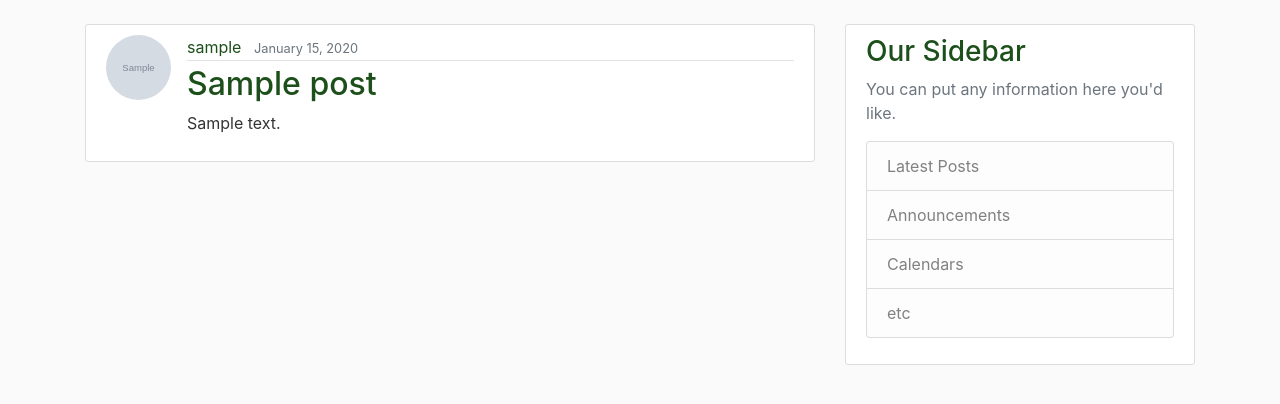
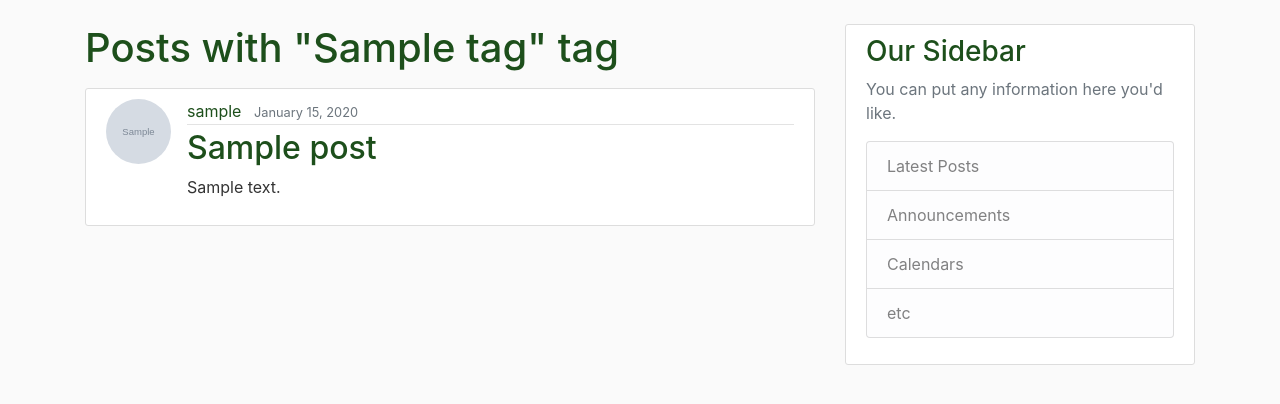
Before and after one commit to Vir2S/newsblog, a Django app: template blog/blogapp/templates/blogapp/tag_posts.html in a window 1280 px wide. Shown: the part 56-460 px from the top of the page. Run offline with Django 3.2, Linux system fonts and the light colour scheme; tables that the repository leaves empty hold one stand-in row (values such as "Sample post"); the template is opened without the code that fills it: values that come from a table or form of the project are taken from there, most other values are stand-ins (such as "Sample title", 1, 10 or a date in 2020); grey boxes marked "Sample" are stand-in pictures; some libraries are stand-ins or nearby versions.

Commit message:
template tag_posts updated

```diff
--- a/blog/blogapp/templates/blogapp/tag_posts.html
+++ b/blog/blogapp/templates/blogapp/tag_posts.html
@@ -1,5 +1,6 @@
 {% extends "blogapp/base.html" %}
 {% block content %}
+    <h1 class="mb-3">Posts with "{{ tag.name }}" tag</h1>
     {% for post in posts %}
         <article class="media content-section">
           <img class="rounded-circle article-img" src="{{ post.author.profile.image.url }}">
```
